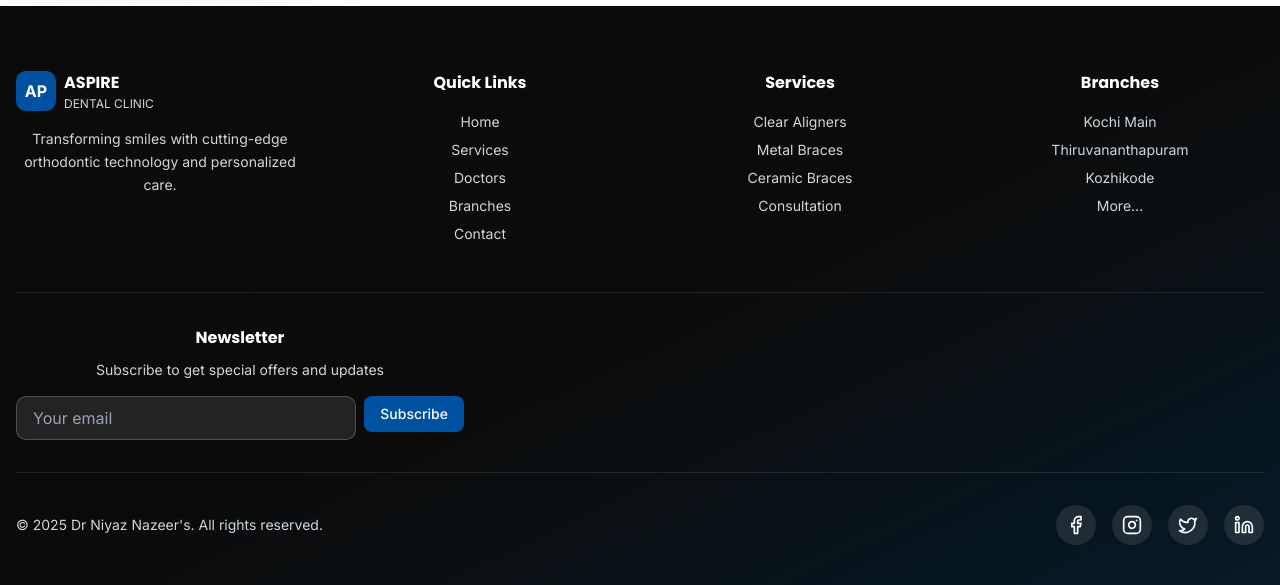
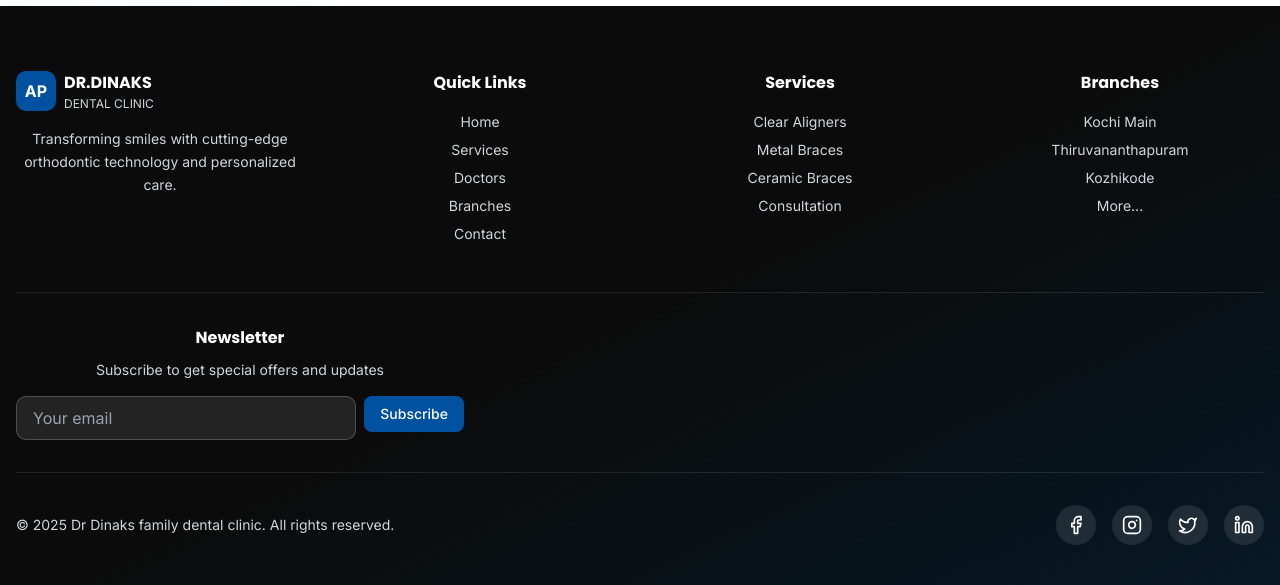
Before and after one commit to akshayjayesh/Dhosh_dental, a Next.js app: page / in a window 1280 px wide. Shown: the part 10783-11368 px from the top of the page. Built offline with nearby package versions, Linux system fonts and the light colour scheme.

Commit message:
Update footer.tsx

```diff
--- a/components/footer.tsx
+++ b/components/footer.tsx
@@ -18,7 +18,7 @@ export default function Footer() {
                 <span className="text-white font-bold">AP</span>
               </div>
               <div>
-                <h3 className="font-bold group-hover:text-primary transition-colors text-left">ASPIRE</h3>
+                <h3 className="font-bold group-hover:text-primary transition-colors text-left">DR.DINAKS</h3>
                 <p className="text-xs text-gray-300">DENTAL CLINIC</p>
               </div>
             </div>
@@ -173,7 +173,7 @@ export default function Footer() {
 
         {/* Social Icons */}
         <div className="border-t border-white/10 pt-8 flex items-center justify-between">
-          <p className="text-sm text-gray-300">&copy; 2025 Dr Niyaz Nazeer's. All rights reserved.</p>
+          <p className="text-sm text-gray-300">&copy; 2025 Dr Dinaks family dental clinic. All rights reserved.</p>
           <div className="flex gap-4">
             <a
               href="https://facebook.com"
```
